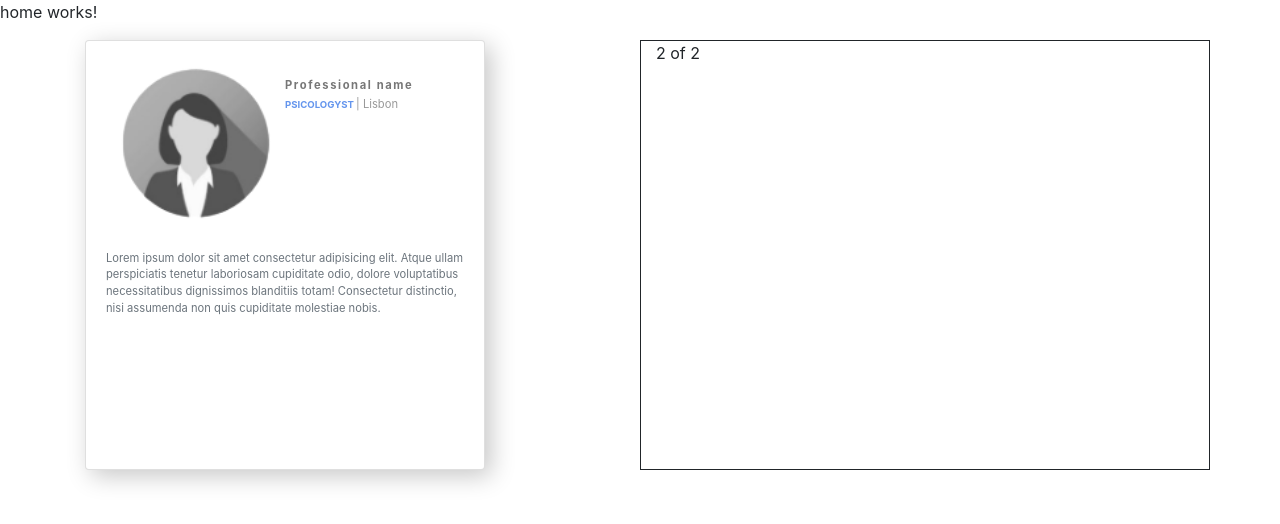
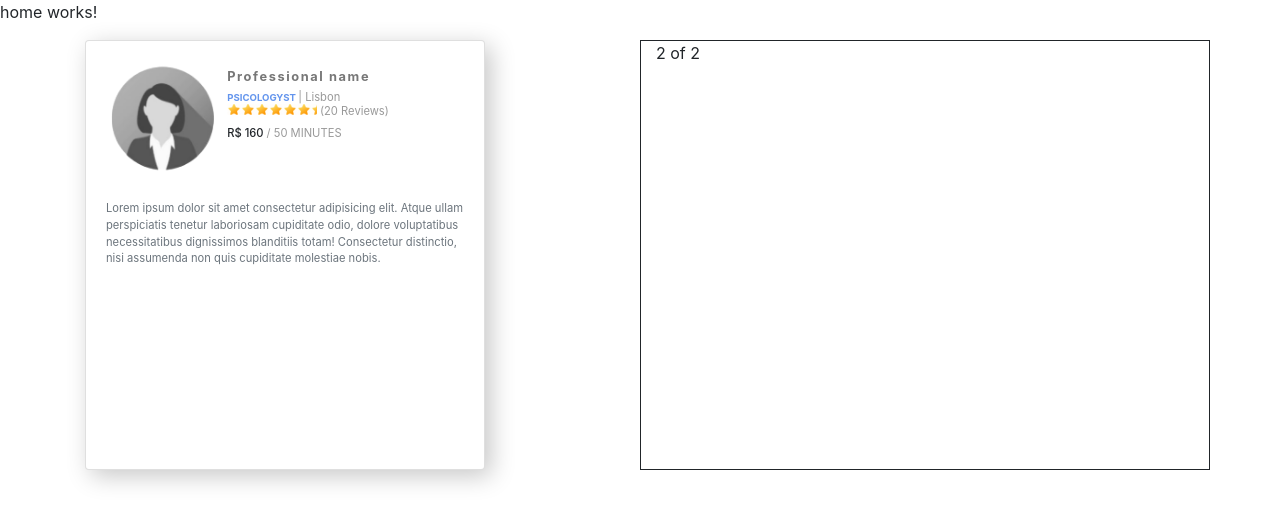
Before and after one commit to notreniev/zk-challenge, an Angular app: page /home in a window 1280 px wide. Shown: the top 524 px of the page. Built offline with nearby package versions, Linux system fonts and the light colour scheme.

Commit message:
Small adjustments in card layout

```diff
--- a/package.json
+++ b/package.json
@@ -20,6 +20,9 @@
     "@angular/platform-browser": "~9.1.11",
     "@angular/platform-browser-dynamic": "~9.1.11",
     "@angular/router": "~9.1.11",
+    "@fortawesome/angular-fontawesome": "^0.6.1",
+    "@fortawesome/fontawesome-svg-core": "^1.2.28",
+    "@fortawesome/free-solid-svg-icons": "^5.13.0",
     "@ng-bootstrap/ng-bootstrap": "^6.1.0",
     "bootstrap": "^4.4.0",
     "rxjs": "~6.5.4",
--- a/src/app/app.module.ts
+++ b/src/app/app.module.ts
@@ -7,6 +7,7 @@ import { NgbModule } from '@ng-bootstrap/ng-bootstrap';
 import { HomeComponent } from './home/home.component';
 import { CardComponent } from './shared/core/card/card.component';
 import { ScheduleComponent } from './shared/core/schedule/schedule.component';
+import { FontAwesomeModule } from '@fortawesome/angular-fontawesome';
 
 @NgModule({
   declarations: [
@@ -18,7 +19,8 @@ import { ScheduleComponent } from './shared/core/schedule/schedule.component';
   imports: [
     BrowserModule,
     AppRoutingModule,
-    NgbModule
+    NgbModule,
+    FontAwesomeModule
   ],
   providers: [],
   bootstrap: [AppComponent]
--- a/src/app/shared/core/card/card.component.css
+++ b/src/app/shared/core/card/card.component.css
@@ -10,21 +10,18 @@
 }
 
 .card-credentials{
-    padding-top: 10%;
-}
-
-.card-header {
-  float: right;
-  padding: 0.5rem 0.5rem 0 0;
-  margin-bottom: 0;
-  background-color: transparent;
-  border-bottom: none;
+    padding-top: 4%;
+    padding-left: 4%;
 }
 
 .card-img-top {
-  width: 100%;
+  width: 140%;
   border-radius: 50%;
   border: solid 0px;
+}
+
+div .col-4{
+    margin-left: -6% !important;
 }
 
 .card-text{
@@ -41,7 +38,7 @@
   font-weight: bold;
   color: #777;
   letter-spacing: 0.1rem;
-  font-size: 0.7rem;
+  font-size: 0.8rem;
 }
 
 .card-subtitle{
@@ -50,6 +47,18 @@
     text-transform: uppercase;
     color: cornflowerblue;
     flex-wrap: nowrap;
+}
+
+.fav{
+    background-image: url("../../../../assets/star.png");
+    border: solid 0px;
+    background-size: contain;
+    background-repeat: repeat;
+    display: inline-block;
+    width: 7vw;
+    height: 1.4vh;
+    position: relative;
+    /* left: -0.2rem; */
 }
 
 h5 span{
--- a/src/app/shared/core/card/card.component.html
+++ b/src/app/shared/core/card/card.component.html
@@ -2,15 +2,19 @@
     <div class="card-body">
         <div class="container">
             <div class="row">
-                <div class="col">
+                <div class="col-4">
                     <img class="card-img-top"
                          [src]="card.photo"
                          alt="{{ card.name }}" />
                 </div>
-                <div class="col">
+                <div class="col-8">
                     <div class="card-credentials">
                         <h6 class="card-title">Professional name</h6>
                         <h5 class="card-subtitle">Psicologyst <span>| Lisbon</span></h5>
+                        <h5 class="card-text">
+                            <div class="fav"></div> <span> (20 reviews)</span>
+                        </h5>
+                        <h5 class="card-text">R$ 160 <span> / 50 MINUTES</span></h5>
                     </div>
                 </div>
             </div>
```
Also changed, not shown: src/assets/star.png (added), 1 other file (tests, documents, lock files or other folders).
